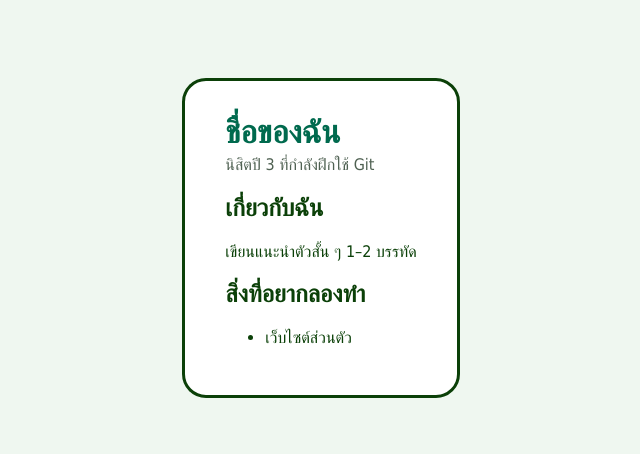
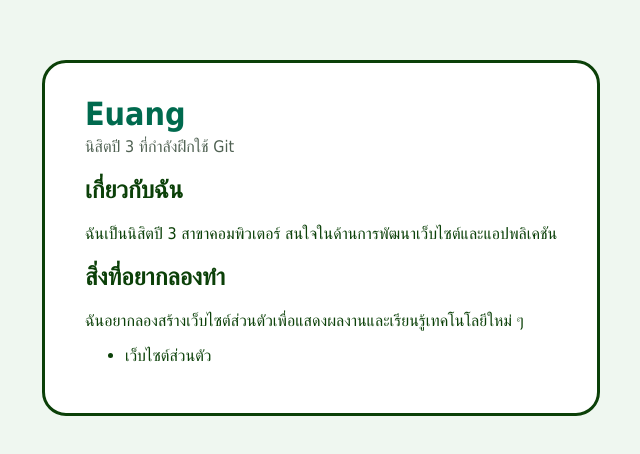
Before and after one commit to pattarapornb017-eng/my-profile, a plain HTML site: page index.html in a window 1280 px wide. Shown: the part 162-616 px from the top of the page, without its empty margins (319-959 px from the left). Drawn offline with Linux system fonts and the light colour scheme.

Commit message:
Add my name and intro

```diff
--- a/index.html
+++ b/index.html
@@ -8,15 +8,17 @@
 </head>
 <body>
   <main class="card">
-    <h1>ชื่อของฉัน</h1>
+    <h1>Euang</h1>
     <p class="tagline">นิสิตปี 3 ที่กำลังฝึกใช้ Git</p>
 
     <h2>เกี่ยวกับฉัน</h2>
-    <p>เขียนแนะนำตัวสั้น ๆ 1–2 บรรทัด</p>
+    <p>ฉันเป็นนิสิตปี 3 สาขาคอมพิวเตอร์ สนใจในด้านการพัฒนาเว็บไซต์และแอปพลิเคชัน</p>
 
     <h2>สิ่งที่อยากลองทำ</h2>
+    <p>ฉันอยากลองสร้างเว็บไซต์ส่วนตัวเพื่อแสดงผลงานและเรียนรู้เทคโนโลยีใหม่ ๆ</p>
     <ul>
       <li>เว็บไซต์ส่วนตัว</li>
+
     </ul>
   </main>
 </body>
```
